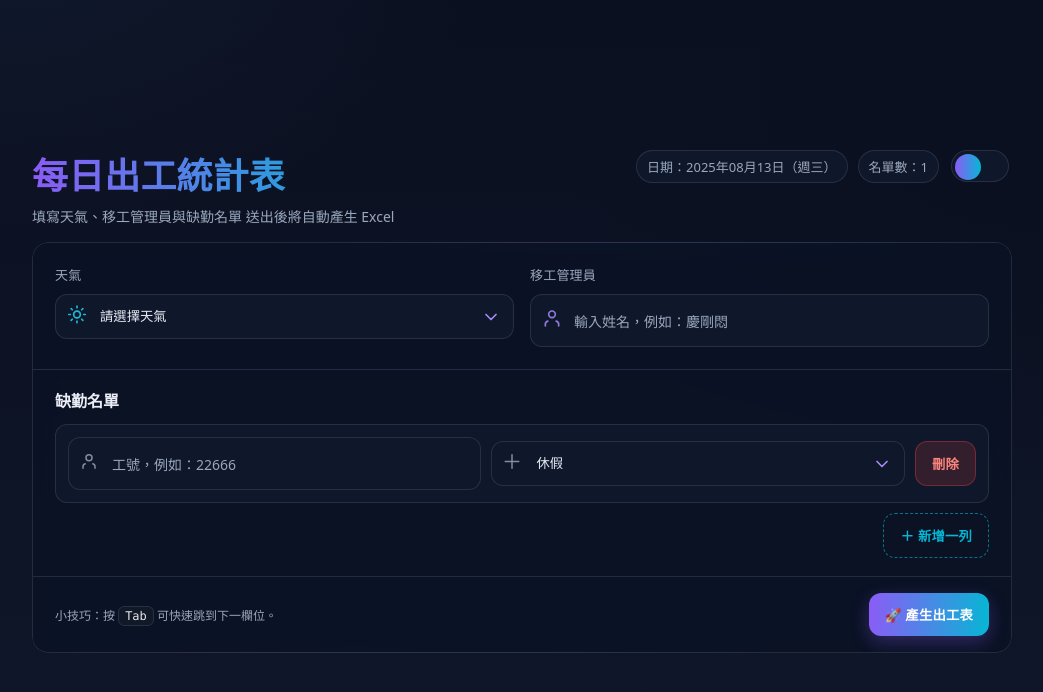
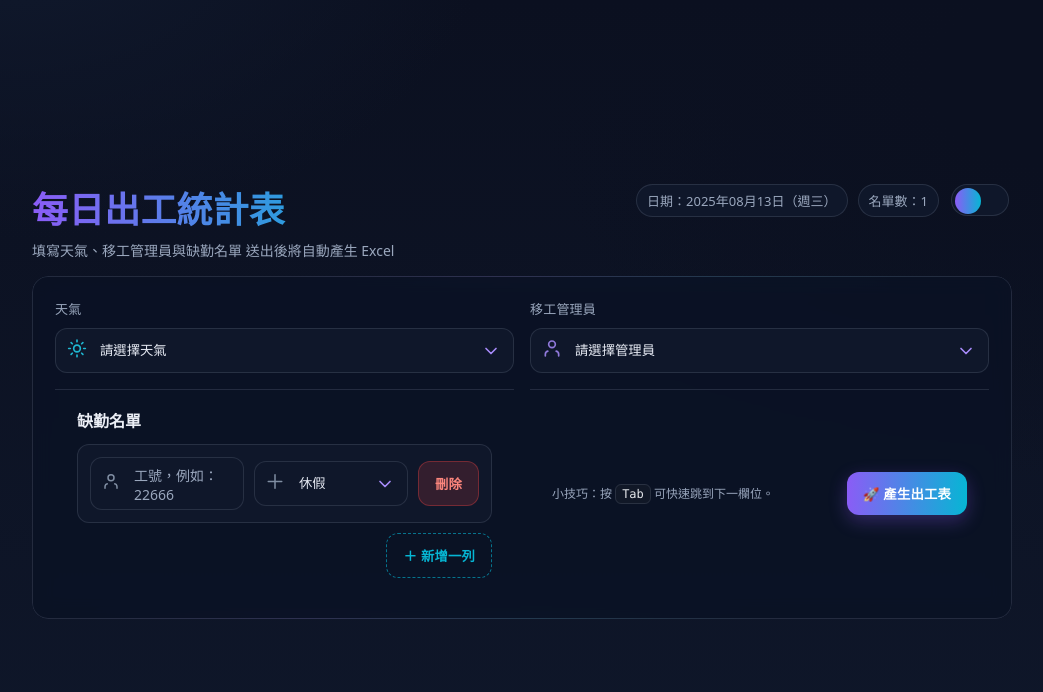
Before and after one commit to sswu1009/work-attendance-system, a Flask app: page / in a window 1280 px wide. Shown: the top 692 px of the page, without its empty margins (118-1161 px from the left). Run offline with Flask 3, Linux system fonts and the light colour scheme.

Commit message:
Update index.html 更改下拉式管理員選單

```diff
--- a/templates/index.html
+++ b/templates/index.html
@@ -138,15 +138,22 @@
 
           <div class="field">
             <span class="label">移工管理員</span>
-            <div class="control float">
-              <input id="manager" name="manager" class="input" placeholder=" " required />
-              <label class="floating" for="manager">輸入姓名，例如：慶剛悶</label>
+            <div class="control">
               <span class="icon" aria-hidden="true">
-                <svg width="20" height="20" viewBox="0 0 24 24" fill="none" stroke="#a78bfa" stroke-width="2" stroke-linecap="round" stroke-linejoin="round"><path d="M20 21v-2a4 4 0 0 0-3-3.87"/><path d="M4 21v-2a4 4 0 0 1 3-3.87"/><circle cx="12" cy="7" r="4"/></svg>
+                <svg width="20" height="20" viewBox="0 0 24 24" fill="none" stroke="#a78bfa" stroke-width="2" stroke-linecap="round" stroke-linejoin="round">
+                  <path d="M20 21v-2a4 4 0 0 0-3-3.87"/><path d="M4 21v-2a4 4 0 0 1 3-3.87"/><circle cx="12" cy="7" r="4"/>
+                </svg>
               </span>
+              <select id="manager" name="manager" class="select">
+                <option value="">請選擇管理員</option>
+                {% for m in managers %}
+                  <option value="{{ m }}">{{ m }}</option>
+                {% endfor %}
+              </select>
             </div>
           </div>
-        </div>
+
+
 
         <div class="section">
           <h3>缺勤名單</h3>
```
